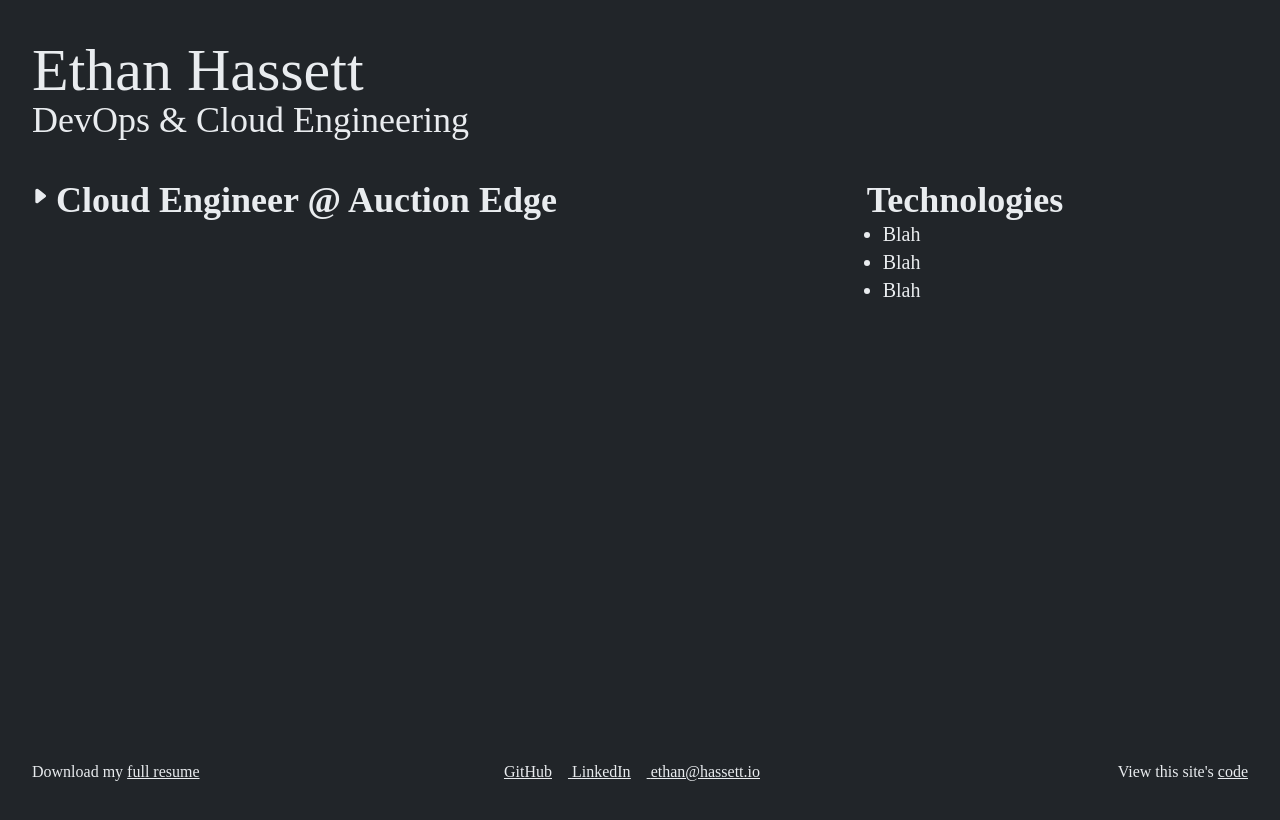
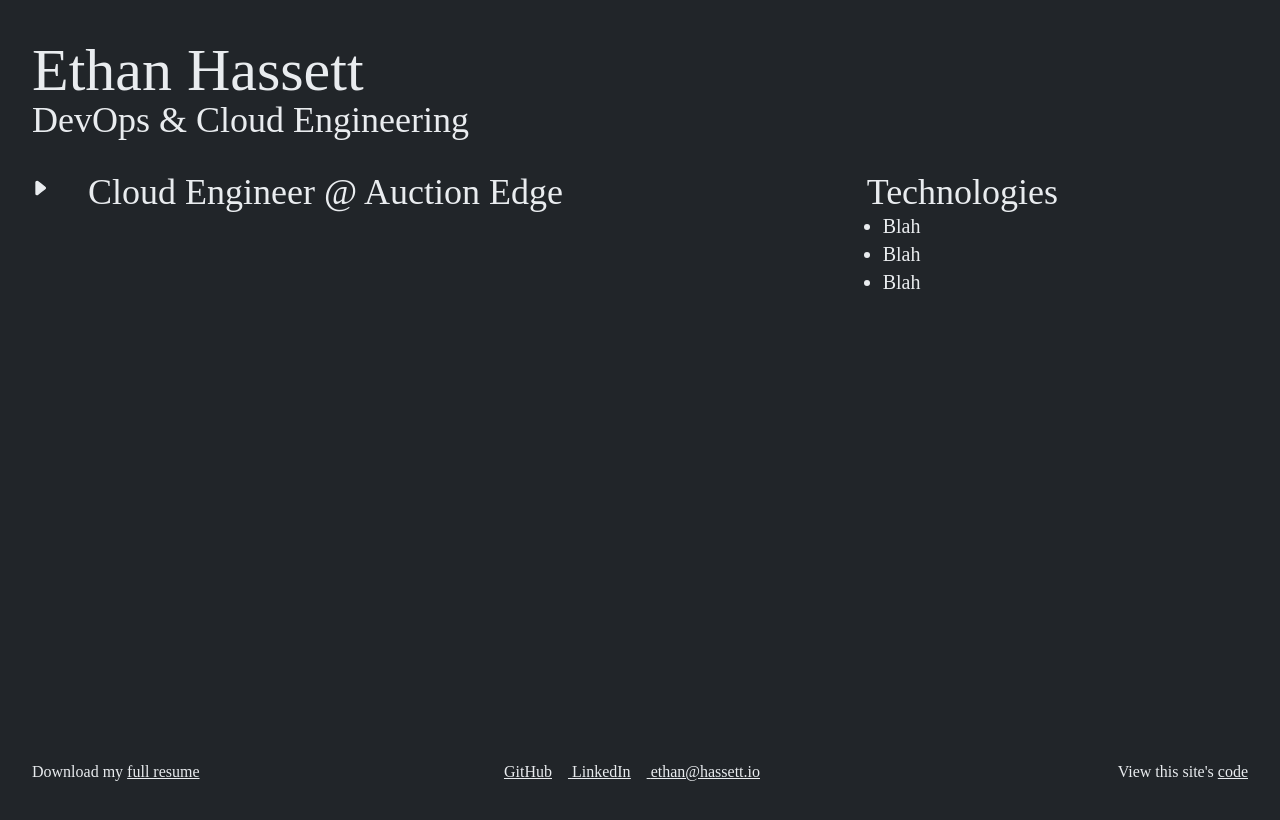
Before and after one commit to ehassett/ethanhassett, an Astro site: page /resume in a window 1280 px wide. Built offline with nearby package versions, Linux system fonts and the light colour scheme; Astro itself is replaced by a stand-in of ours; a web font is replaced by a local one.

Commit message:
fix: update ResumeSection to work with overflow scrolling

```diff
--- a/src/components/ResumeSection.astro
+++ b/src/components/ResumeSection.astro
@@ -2,18 +2,24 @@
 // ResumeSection is a collapsible section that displays a title (prop) and a collapse icon. When expanded, the <slot/> is shown.
 // The sidebar prop is used to toggle the collapsible feature off for sidebar sections, while still keeping the rest of the component formatted properly.
 
+interface Props {
+  title: string;
+  sidebar: boolean;
+}
+
 const { title, sidebar } = Astro.props;
 ---
 
-<section class="hidden md:flex text-left">
-  <label>
+<section class="hidden md:flex text-left mt-4">
+  <label class="flex">
     <input
       class="peer relative appearance-none shrink-0 w-0 h-0"
       type="checkbox"
     />
+    <div class="h-fit w-fit peer-checked:rotate-90 duration-300">
       <svg
         class:list={[
-        "absolute w-8 h-8 pointer-events-none stroke-light-200 fill-light-200 peer-checked:rotate-90 duration-300",
+          "h-8 w-8 pointer-events-none stroke-light-200 fill-light-200",
           sidebar ? "xl:hidden" : "",
         ]}
         xmlns="http://www.w3.org/2000/svg"
@@ -27,6 +33,7 @@
           d="m10.211 7.155c-.141-.108-.3-.157-.456-.157-.389 0-.755.306-.755.749v8.501c0 .445.367.75.755.75.157 0 .316-.05.457-.159 1.554-1.203 4.199-3.252 5.498-4.258.184-.142.29-.36.29-.592 0-.23-.107-.449-.291-.591-1.299-1.002-3.945-3.044-5.498-4.243z"
         ></path>
       </svg>
+    </div>
     <span
       class:list={[
         "max-h-10 block peer-checked:max-h-fit overflow-hidden transition-all duration-300",
@@ -35,7 +42,7 @@
     >
       <p
         class:list={[
-          "flex pl-8 text-4xl h-10 font-bold cursor-pointer",
+          "flex pl-8 text-4xl h-10 cursor-pointer",
           sidebar ? "xl:cursor-auto" : "",
         ]}
       >
```
Lines whose indentation alone changed are shown as unchanged.
